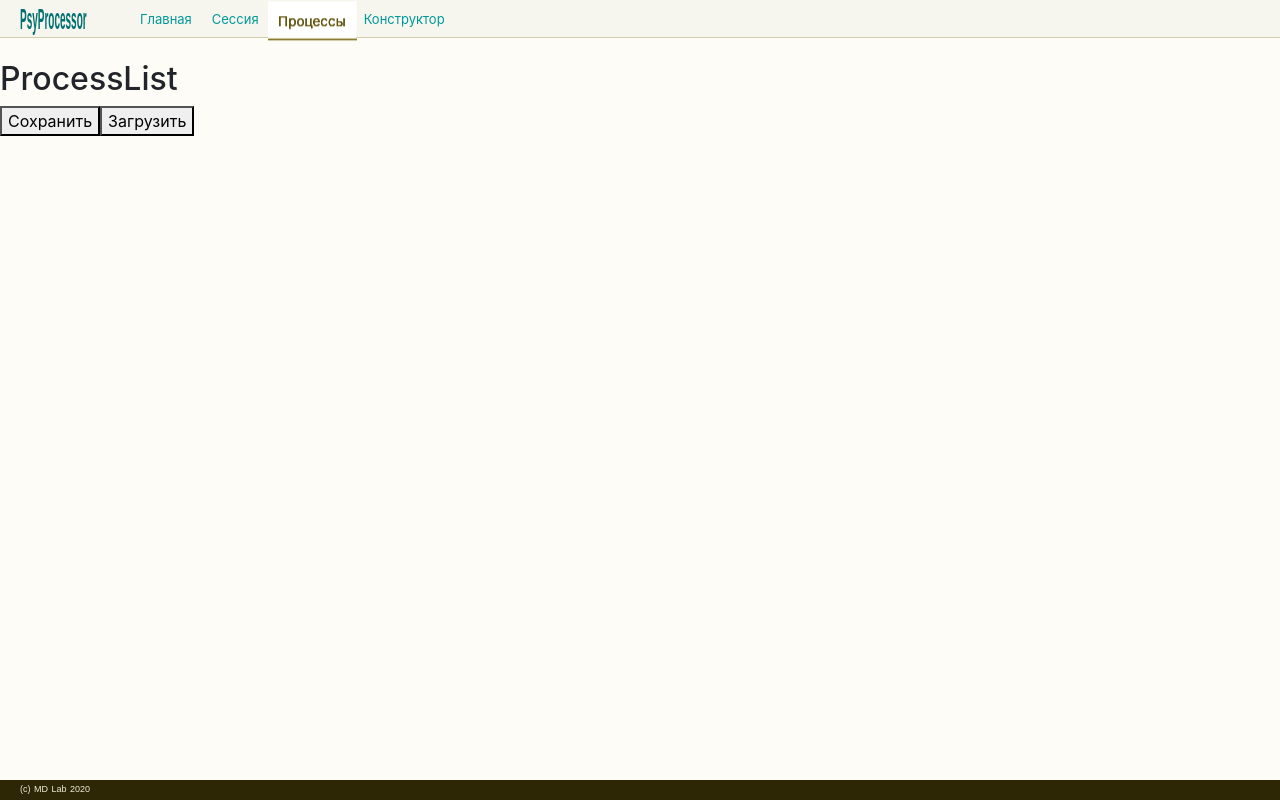
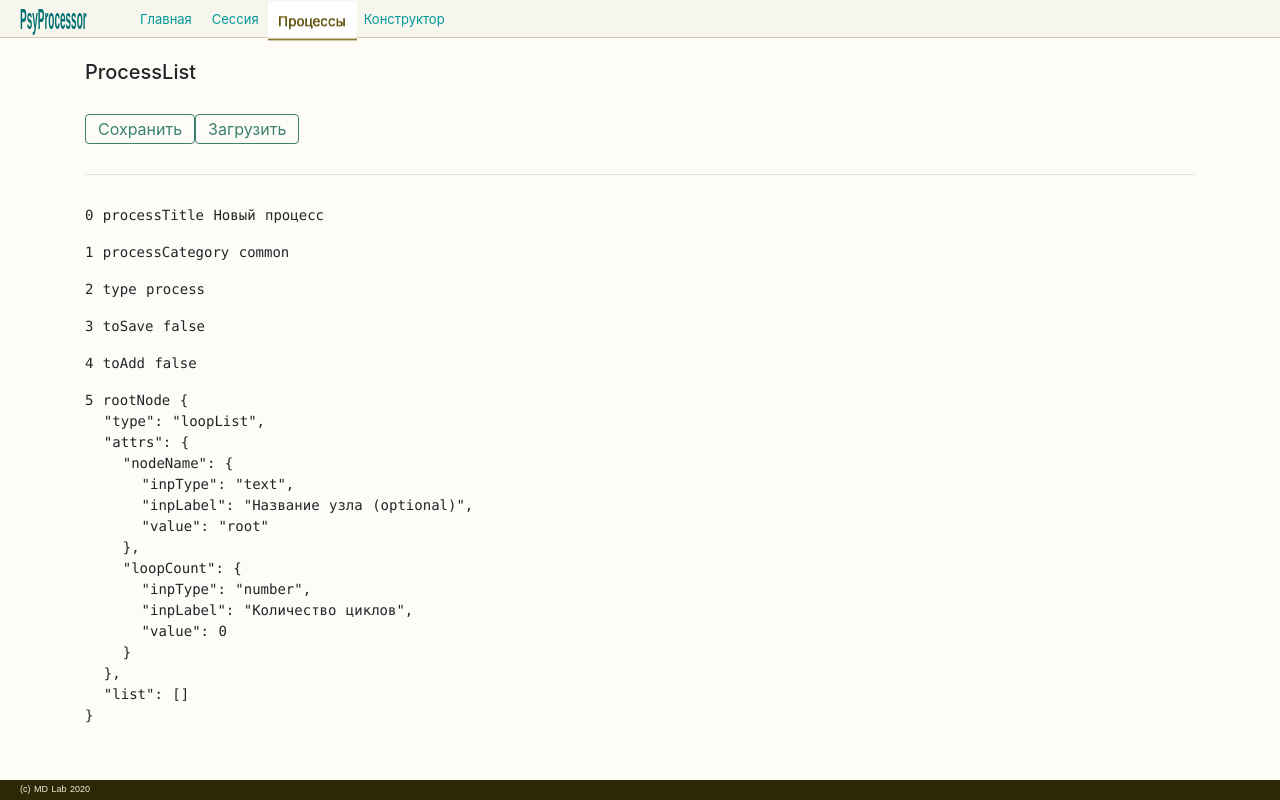
Before and after one commit to MetaDriver/psy-processor, a Nuxt app: page /procs in a window 1280 px wide. Built offline with nearby package versions, Linux system fonts and the light colour scheme.

Commit message:
nd.  proc develop

```diff
--- a/layouts/default.vue
+++ b/layouts/default.vue
@@ -1,7 +1,7 @@
 <template>
     <div class="LayoutDefault">
+        <nuxt/>
         <AppHeader/>
-        <nuxt/>
         <AppFooter/>
     </div>
 </template>
@@ -24,6 +24,7 @@
 
     .LayoutDefault {
         padding-top: 60px;
+        padding-bottom: 20px;
     }
 
     html {
@@ -77,4 +78,5 @@
         color: #fff;
         background-color: #35495e;
     }
+
 </style>
--- a/pages/procs.vue
+++ b/pages/procs.vue
@@ -1,8 +1,15 @@
 <template>
     <div class="ProcessList">
-        <h2>ProcessList</h2>
-        <button @click="saves(process, 'process', typeFile)">Сохранить</button>
-        <button>
+        <div class="container">
+            <div class="row">
+                <div class="col-12">
+                    <h5>ProcessList</h5>
+                    <section>
+                        <button class="btn button--green btn-custom"
+                                @click="saves(process, file && file.name?file.name:'process', typeFile)">
+                            Сохранить
+                        </button>
+                        <button class="btn button--green btn-custom">
                             <label class="add-item" for="id-input-file-2" style="margin-bottom: 0">
                                 <input type="file" class="d-none" id="id-input-file-2"
                                        value=""
@@ -12,6 +19,16 @@
                             </label>
                         </button>
                         <div v-if="file && file.content">{{file.content}}</div>
+                    </section>
+                    <hr>
+                    <section>
+                        <div v-for="(v,k,i) in process">
+                            <pre>{{i}} {{k}} {{v}}</pre>
+                        </div>
+                    </section>
+                </div>
+            </div>
+        </div>
     </div>
 </template>
 
@@ -56,7 +73,7 @@
         methods: {
             saves(dataJS, filename, type) {
                 let data = JSON.stringify(dataJS);
-                let file = new Blob([data], {type: 'application/'+type});
+                let file = new Blob([data], {type: 'application/' + type});
                 if (window.navigator.msSaveOrOpenBlob) // IE10+
                     window.navigator.msSaveOrOpenBlob(file, filename);
                 else { // Others
@@ -66,7 +83,7 @@
                     a.download = filename;
                     document.body.appendChild(a);
                     a.click();
-                    setTimeout(function() {
+                    setTimeout(function () {
                         document.body.removeChild(a);
                         window.URL.revokeObjectURL(url);
                     }, 0);
@@ -77,12 +94,12 @@
                 let reader = new FileReader();
                 reader.onload = () => {
                     let content = JSON.parse(reader.result);
-                    this.file = {content, fileName: file.name};
+                    this.file = {content, name: file.name};
                 };
                 reader.readAsText(file);
             },
         },
-        mounted(){
+        mounted() {
         },
     }
 </script>
@@ -91,5 +108,13 @@
     .ProcessList {
         width: 100%;
         height: auto;
+
+        .btn-custom {
+            padding: 0.375rem 0.75rem;
+            line-height: 1rem;
+        }
+        section {
+            margin: 30px 0;
+        }
     }
 </style>
```
Lines whose indentation alone changed are shown as unchanged.
